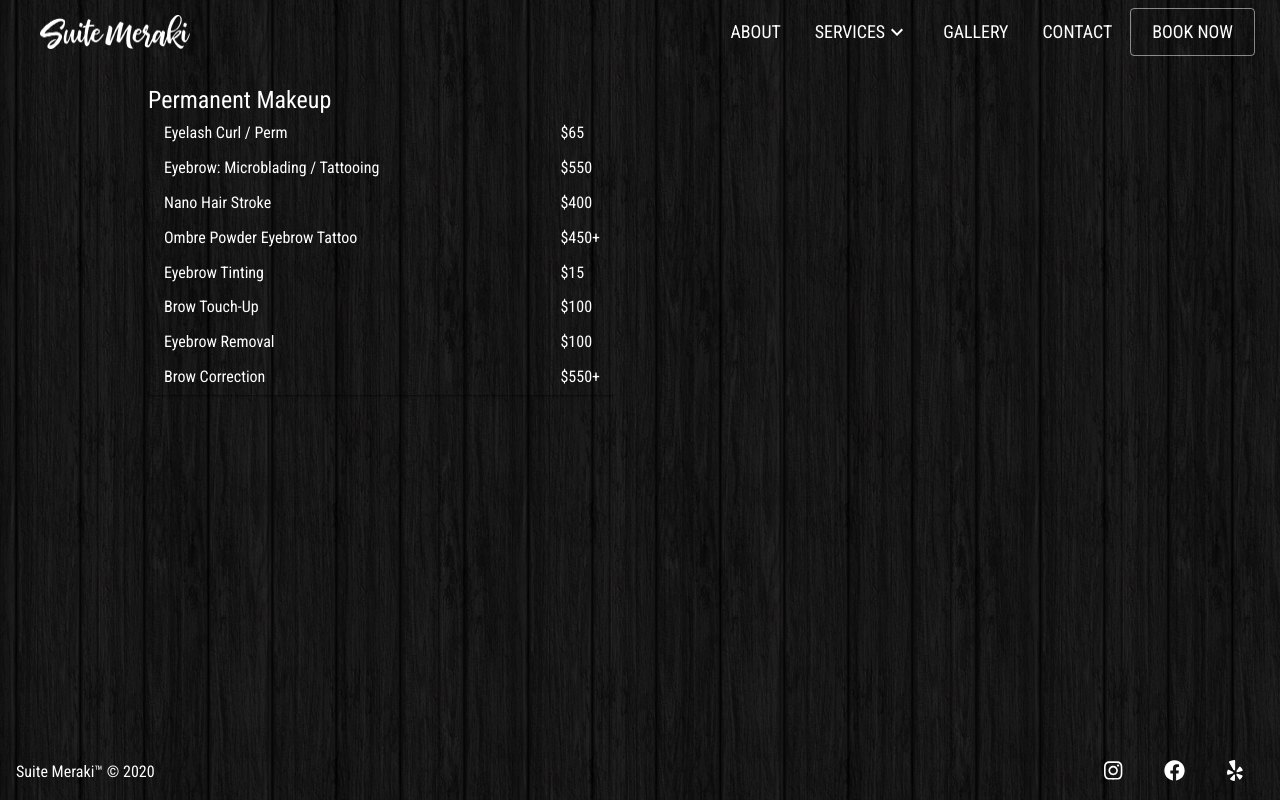
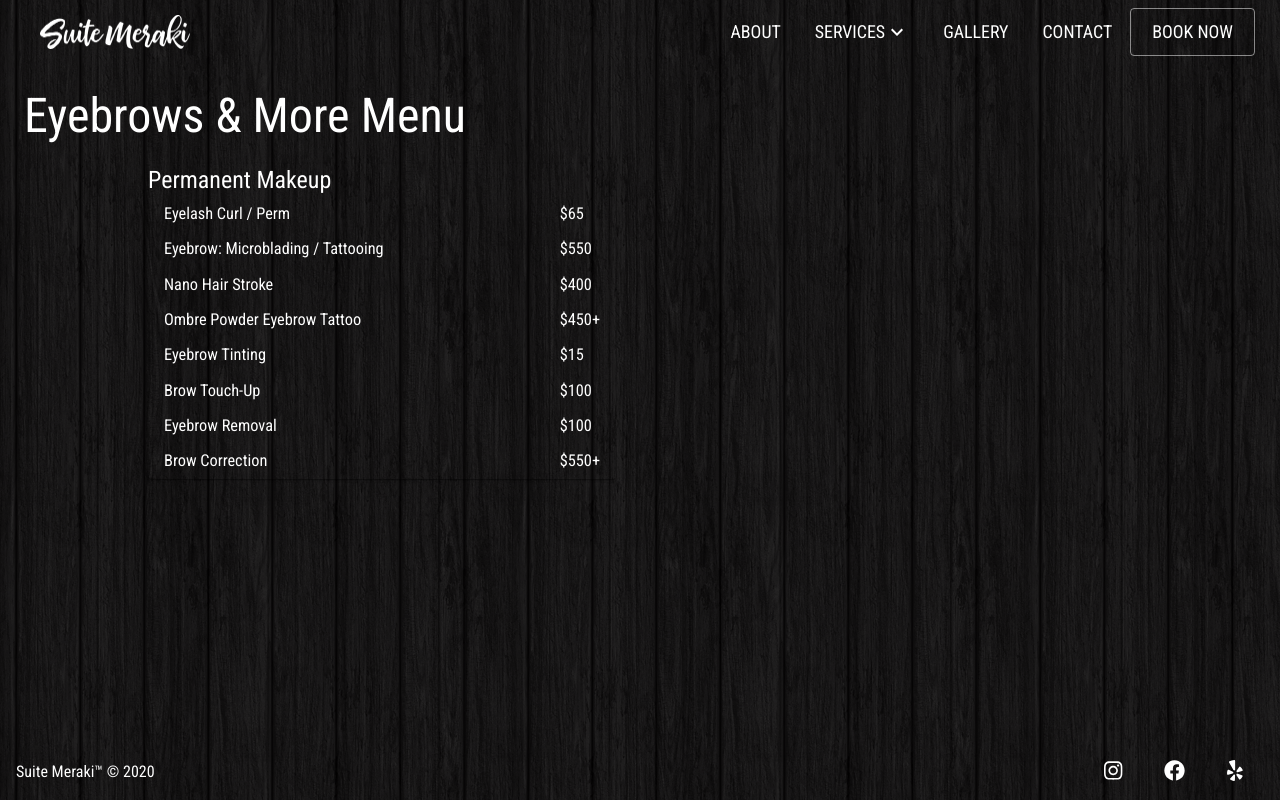
Before and after one commit to sarahg813/suite-meraki-site, a React (Create React App) app in the folder suite-meraki/: page /eyebrowservices in a window 1280 px wide. Built offline with nearby package versions, Linux system fonts and the light colour scheme; a web font is replaced by a local one.

Commit message:
added title to eyebrows services page

```diff
--- a/suite-meraki/src/components/DesktopNavbar.js
+++ b/suite-meraki/src/components/DesktopNavbar.js
@@ -162,7 +162,7 @@ export default function DesktopNavbar(props) {
                         to="/eyebrowservices"
                         className={classes.menuItem}
                       >
-                        Eyebrows &amp; more
+                        Eyebrows &amp; More
                       </MenuItem>
                     </MenuList>
                   </ClickAwayListener>
--- a/suite-meraki/src/components/EyebrowServicesPage.js
+++ b/suite-meraki/src/components/EyebrowServicesPage.js
@@ -10,13 +10,24 @@ import {
   Paper,
 } from "@material-ui/core";
 import { makeStyles } from "@material-ui/core/styles";
+import { TitleComponent } from "./TitleComponent";
 import { makeupServices } from "../data/ServicesData";
 
 const useStyles = makeStyles((theme) => ({
-  eyebrowServices: {
+  eyebrowMenuRoot: {
+    width: "100%",
+  },
+  eyebrowMenuContainer: {
     margin: "2rem auto 2rem auto",
     width: "75vw",
     height: "auto",
+  },
+  eyebrowMenuTitle: {
+    color: "white",
+  },
+  eyebrowMenuTitleContainer: {
+    marginTop: "1.5rem",
+    marginBottom: "1.5rem",
   },
   paper: {
     height: "fit-content",
@@ -25,19 +36,19 @@ const useStyles = makeStyles((theme) => ({
   table: {
     width: "100%",
   },
-  cell: {
+  priceTableCell: {
     width: "15%",
     borderBottom: "none",
     fontFamily: "Roboto Condensed",
     color: "white",
-    fontSize: "1rem",
+    fontSize: "1.02rem",
   },
-  serviceCell: {
+  serviceTableCell: {
     width: "85%",
     borderBottom: "none",
     fontFamily: "Roboto Condensed",
     color: "white",
-    fontSize: "1rem",
+    fontSize: "1.02rem",
   },
   tableHead: {
     color: "white",
@@ -47,7 +58,14 @@ const useStyles = makeStyles((theme) => ({
 const EyebrowServicesPage = () => {
   const classes = useStyles();
   return (
-    <div className={classes.eyebrowServices}>
+    <div className={classes.eyebrowMenuRoot}>
+      <TitleComponent title="Eyebrows &amp; More Menu | Suite Meraki&#8482; | Hair &amp; Beauty Salon | San Jose, CA" />
+      <div className={classes.eyebrowMenuTitleContainer}>
+        <Typography variant="h3" className={classes.eyebrowMenuTitle}>
+          Eyebrows &amp; More Menu
+        </Typography>
+      </div>
+      <div className={classes.eyebrowMenuContainer}>
         <Grid container direction="row" spacing={3} justify="space-between">
           <Grid container direction="column" xs={12} sm={6} spacing={3}>
             <Grid item>
@@ -70,11 +88,14 @@ const EyebrowServicesPage = () => {
                         <TableCell
                           component="th"
                           scope="row"
-                        className={classes.serviceCell}
+                          className={classes.serviceTableCell}
                         >
                           {svc.service}
                         </TableCell>
-                      <TableCell align="left" className={classes.cell}>
+                        <TableCell
+                          align="left"
+                          className={classes.priceTableCell}
+                        >
                           {svc.price}
                         </TableCell>
                       </TableRow>
@@ -86,6 +107,7 @@ const EyebrowServicesPage = () => {
           </Grid>
         </Grid>
       </div>
+    </div>
   );
 };
 
--- a/suite-meraki/src/components/MobileNavbar.js
+++ b/suite-meraki/src/components/MobileNavbar.js
@@ -8,40 +8,40 @@ import {
   SwipeableDrawer,
   MenuList,
   MenuItem,
-  Collapse
+  Collapse,
 } from "@material-ui/core";
 import ExpandLess from "@material-ui/icons/ExpandLess";
 import ExpandMore from "@material-ui/icons/ExpandMore";
 import MenuIcon from "@material-ui/icons/Menu";
 import { makeStyles } from "@material-ui/core/styles";
 
-const useStyles = makeStyles(theme => ({
+const useStyles = makeStyles((theme) => ({
   item: {
-    fontFamily: "Roboto Condensed"
+    fontFamily: "Roboto Condensed",
   },
   mobileBar: {
-    backgroundColor: "black"
+    backgroundColor: "black",
   },
   list: {
-    width: 200
+    width: 200,
   },
   padding: {
     paddingRight: 30,
-    cursor: "pointer"
+    cursor: "pointer",
   },
   sideBarIcon: {
     padding: 0,
     color: "white",
-    cursor: "pointer"
+    cursor: "pointer",
   },
   button: {
     margin: 1,
     color: "#fff",
-    fontFamily: "Roboto Condensed"
+    fontFamily: "Roboto Condensed",
   },
   toolbar: {
-    display: "flex"
-  }
+    display: "flex",
+  },
 }));
 
 export default function MobileNavbar() {
@@ -162,7 +162,7 @@ export default function MobileNavbar() {
                   className={classes.item}
                   divider
                 >
-                  &#9722; Eyebrows &amp; more
+                  &#9722; Eyebrows &amp; More
                 </MenuItem>
               </MenuList>
             </Collapse>
```
Lines whose indentation alone changed are shown as unchanged.
